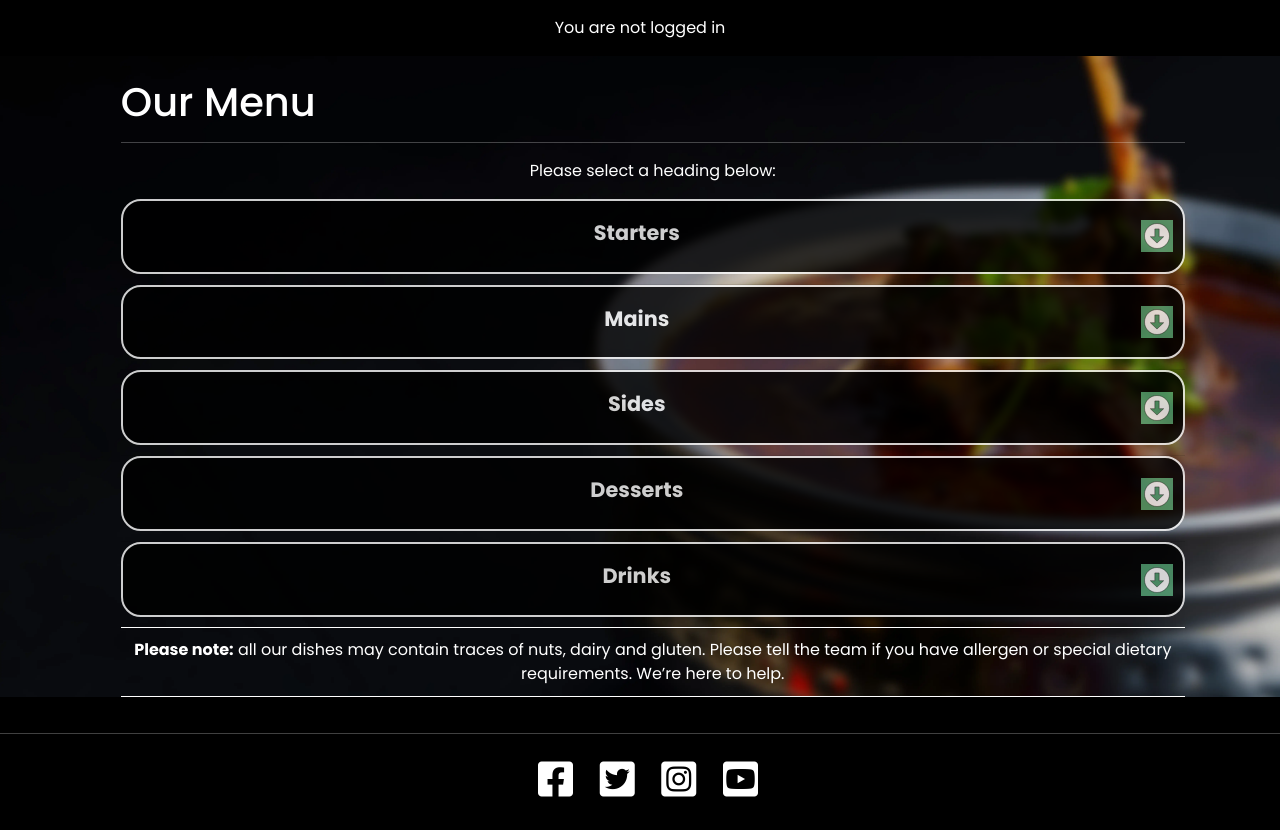
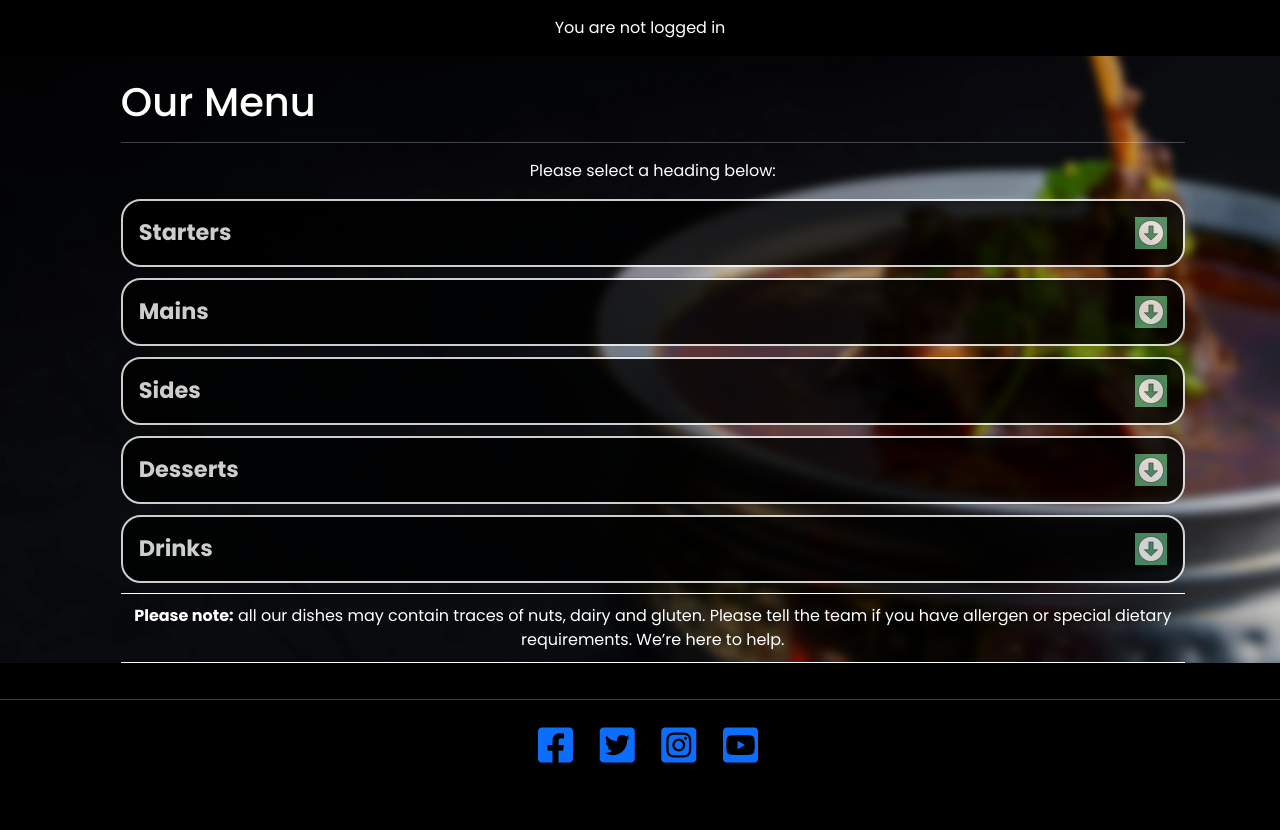
Before and after one commit to NaveedNaseem84/PP4-Sultans-Restaurant, a Django app: page /menu/ in a window 1280 px wide. Shown: the part 61-891 px from the top of the page. After the commit the page ends 824 px from the top, so only its background shows below. Run offline with Django 5.2, Linux system fonts and the light colour scheme; tables that the repository leaves empty hold one stand-in row (values such as "Sample post").

Commit message:
add favicons to base, refine base.html and menu.html

```diff
--- a/menu/templates/menu/menu.html
+++ b/menu/templates/menu/menu.html
@@ -3,15 +3,15 @@
 <div id="main-menu-bg">
   <div id="menu-bg" class="container">
     <h1>Our Menu</h1>
-    <hr />
+    <hr>
     <p class="text-center">Please select a heading below:</p>
     <div class="row">
       <div class="accordion accordion-flush" id="menuaccordian">
         <div class="accordion-item">
           <h2 class="accordion-header" id="starter">
-            <button class="accordion-button collapsed" type="button" data-bs-toggle="collapse"
+            <button class="accordion-button collapsed accordian-menu-title p-3" type="button" data-bs-toggle="collapse"
               data-bs-target="#starter-content" aria-expanded="false" aria-controls="starter-content">
-              <p class="accordian-menu-title">Starters</p>
+              Starters
             </button>
           </h2>
           <div id="starter-content" class="accordion-collapse collapse" aria-labelledby="starter"
@@ -24,12 +24,11 @@
             </div>
           </div>
         </div>
-
         <div class="accordion-item">
           <h2 class="accordion-header" id="main">
-            <button class="accordion-button collapsed text" type="button" data-bs-toggle="collapse"
+            <button class="accordion-button collapsed text accordian-menu-title p-3" type="button" data-bs-toggle="collapse"
               data-bs-target="#main-content" aria-expanded="false" aria-controls="main-content">
-              <p class="accordian-menu-title">Mains</p>
+              Mains
             </button>
           </h2>
           <div id="main-content" class="accordion-collapse collapse" aria-labelledby="main"
@@ -45,9 +44,9 @@
 
         <div class="accordion-item">
           <h2 class="accordion-header" id="side">
-            <button class="accordion-button collapsed" type="button" data-bs-toggle="collapse"
+            <button class="accordion-button collapsed accordian-menu-title p-3" type="button" data-bs-toggle="collapse"
               data-bs-target="#side-content" aria-expanded="false" aria-controls="side-content">
-              <p class="accordian-menu-title">Sides</p>
+             Sides
             </button>
           </h2>
           <div id="side-content" class="accordion-collapse collapse" aria-labelledby="side"
@@ -63,9 +62,9 @@
 
         <div class="accordion-item">
           <h2 class="accordion-header" id="dessert">
-            <button class="accordion-button collapsed" type="button" data-bs-toggle="collapse"
+            <button class="accordion-button collapsed accordian-menu-title p-3" type="button" data-bs-toggle="collapse"
               data-bs-target="#dessert-content" aria-expanded="false" aria-controls="dessert-content">
-              <p class="accordian-menu-title">Desserts</p>
+              Desserts
             </button>
           </h2>
           <div id="dessert-content" class="accordion-collapse collapse" aria-labelledby="dessert"
@@ -81,9 +80,9 @@
 
         <div class="accordion-item">
           <h2 class="accordion-header" id="drink">
-            <button class="accordion-button collapsed" type="button" data-bs-toggle="collapse"
+            <button class="accordion-button collapsed accordian-menu-title p-3" type="button" data-bs-toggle="collapse"
               data-bs-target="#drink-content" aria-expanded="false" aria-controls="drink-content">
-              <p class="accordian-menu-title">Drinks</p>
+              Drinks
             </button>
           </h2>
           <div id="drink-content" class="accordion-collapse collapse" aria-labelledby="drink"
--- a/static/css/style.css
+++ b/static/css/style.css
@@ -175,9 +175,11 @@ a:visited {
 
 .accordian-menu-title {
   margin-left: auto;
-  font-size: 130%;
+  font-size: 70%;
   font-weight: bolder;
-  padding-top: 10px;
+  padding: 20px;
+  text-align: center;
+
 }
 
 .accordion-item {
@@ -235,6 +237,7 @@ a:visited {
   background-image: url(/static/icons/down-arrow.svg);
 }
 
+
 /* booking page styling*/
 #booking-bg,
 #update-booking-bg {
--- a/sultans/settings.py
+++ b/sultans/settings.py
@@ -29,7 +29,7 @@ TEMPLATES_DIR = os.path.join(BASE_DIR, 'templates')
 SECRET_KEY = os.environ.get("SECRET_KEY")
 
 # SECURITY WARNING: don't run with debug turned on in production!
-DEBUG = True
+DEBUG = False
 
 ALLOWED_HOSTS = ['127.0.0.1',
                  '.herokuapp.com',
--- a/templates/base.html
+++ b/templates/base.html
@@ -1,5 +1,5 @@
 {% load static %}
-{% url 'home' as home_url %}
+
 {% url 'account_login' as login_url %}
 {% url 'account_signup' as signup_url %}
 {% url 'account_logout' as logout_url %}
@@ -9,9 +9,20 @@
 <html lang="en">
 
 <head>
+  <!--Meta tags-->
   <meta charset="UTF-8">
   <meta name="viewport" content="width=device-width, initial-scale=1.0">
+  <meta name="viewport" content="width=device-width, initial-scale=1.0">
+  <meta name="description" content="Sultans Ottoman inspired restaurant, tradition infused with authentic. ">
+  <meta name="keywords" content="love food, relaxing, socialising, indian food, eating">
   <title>Sultans |</title>
+
+  <!--fav Icons-->
+  <link rel="apple-touch-icon" sizes="180x180" href="/static/favicons/apple-touch-icon.png">
+  <link rel="icon" type="image/png" sizes="32x32" href="/static/favicons/favicon-32x32.png">
+  <link rel="icon" type="image/png" sizes="16x16" href="/static/favicons/favicon-16x16.png">
+
+
 
   <!-- Font Awesome CSS -->
   <link rel="stylesheet" href="https://cdnjs.cloudflare.com/ajax/libs/font-awesome/5.15.3/css/all.min.css">
@@ -67,9 +78,9 @@
       </div>
     </nav>
   </header>
-
+  <!--main body-->
   <main>
-    <!-- Authrntication messages-->
+    <!-- authentication messages-->
     {% if user.is_authenticated %}
     <p class="text-center m-3">welcome {{ user }}</p>
     {% else %}
@@ -91,24 +102,24 @@
       </div>
     </div>
 
-
     {% block content %}
-
-
 
     {% endblock content %}
 
-
   </main>
-
+  <!--footer-->
   <footer class="footer mt-auto py-1 dark-bg fs-1 text-center ">
     <hr>
 
-    <i class="fab fa-facebook-square ms-3"></i>
-    <i class="fab fa-twitter-square ms-3"></i>
-    <i class="fab fa-instagram-square ms-3"></i>
-    <i class="fab fa-youtube-square ms-3"></i>
-    </p>
+    <a href="https://www.facebook.com" target="_blank" rel="noopener" aria-label="new tab - visit us on facebook"><i
+        class="fab fa-facebook-square ms-3"></i></a>
+    <a href="https://x.com/?lang=en" target="_blank" rel="noopener" aria-label="new tab - visit us on facebook"><i
+        class="fab fa-twitter-square ms-3"></i></a>
+    <a href="https://www.instagram.com/" target="_blank" rel="noopener" aria-label="new tab - visit us on Instagram"><i
+        class="fab fa-instagram-square ms-3"></i></a>
+    <a href="https://www.youtube.com/" target="_blank" rel="noopener" aria-label="new tab - visit us on youtube"><i
+        class="fab fa-youtube-square ms-3"></i></a>
+
   </footer>
   <script src="https://cdn.jsdelivr.net/npm/bootstrap@5.0.1/dist/js/bootstrap.bundle.min.js"
     integrity="sha384-gtEjrD/SeCtmISkJkNUaaKMoLD0//ElJ19smozuHV6z3Iehds+3Ulb9Bn9Plx0x4" crossorigin="anonymous">
```
Also changed, not shown: static/favicons/android-chrome-192x192.png (added), static/favicons/android-chrome-512x512.png (added), static/favicons/apple-touch-icon.png (added), static/favicons/favicon-16x16.png (added), static/favicons/favicon-32x32.png (added), static/favicons/favicon.ico (added), static/favicons/site.webmanifest (added), 8 other files. Lines whose indentation alone changed are shown as unchanged.
